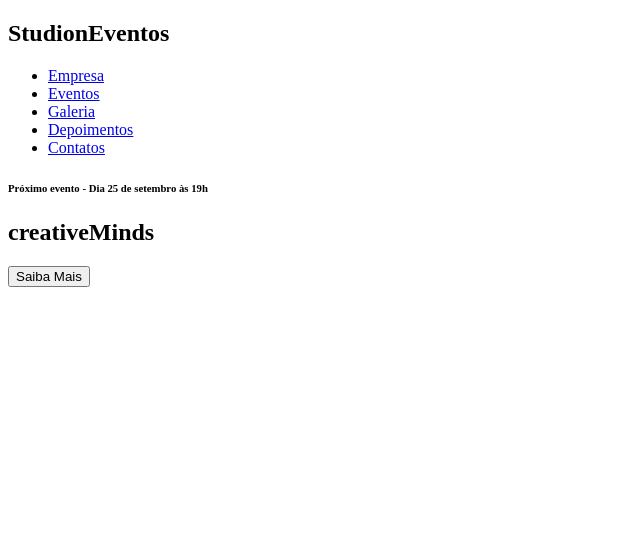
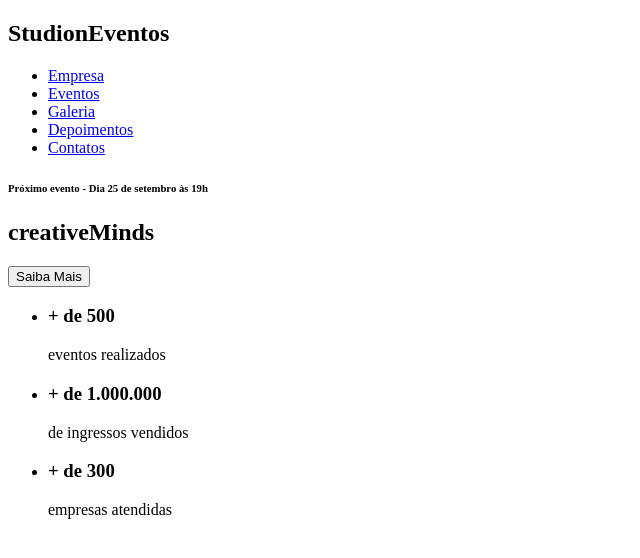
Before and after one commit to ismaelfsjunior/studion, a website: page src/index.html in a window 1280 px wide. Shown: the whole page, without its empty margins (0-640 px from the left). Drawn offline with Linux system fonts and the light colour scheme.

Commit message:
feat(MAIN) Created main - section eventos.

```diff
--- a/src/index.html
+++ b/src/index.html
@@ -46,5 +46,23 @@
                 </div>
             </div>
         </header>
+        <main>
+            <section id="eventos">
+                <ul>
+                    <li>
+                        <h3>+ de 500 </h3>
+                        eventos realizados
+                    </li>
+                    <li>
+                        <h3>+ de 1.000.000 </h3>
+                        de ingressos vendidos
+                    </li>
+                    <li>
+                        <h3>+ de 300 </h3>
+                        empresas atendidas
+                    </li>
+                </ul>
+            </section>
+        </main>
     </body>
 </html>
```
